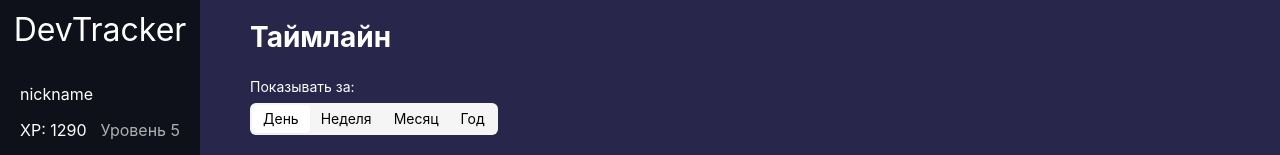
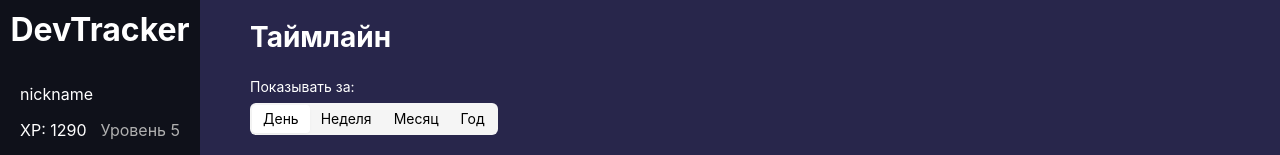
Before and after one commit to LizKa2091/dev-tracker, a React (Vite) app in the folder frontend/: page / in a window 1280 px wide. Shown: the top 155 px of the page. Built offline with nearby package versions, Linux system fonts and the light colour scheme.

Commit message:
fix(sidebar): insert project title into h1

```diff
--- a/frontend/src/widgets/Sidebar.tsx
+++ b/frontend/src/widgets/Sidebar.tsx
@@ -18,7 +18,7 @@ const Sidebar: FC = () => {
       <>
          <Sider className={styles.sider}>
             <Flex vertical className={styles.siderContainer}>
-               <p className={styles.logo}>DevTracker</p>
+               <h1 className={styles.logo}>DevTracker</h1>
                <Flex vertical gap='middle' className={styles.userInfoContainer}>
                   <p className={styles.nickname}>nickname</p>
                   <Flex justify='space-between'>
```
